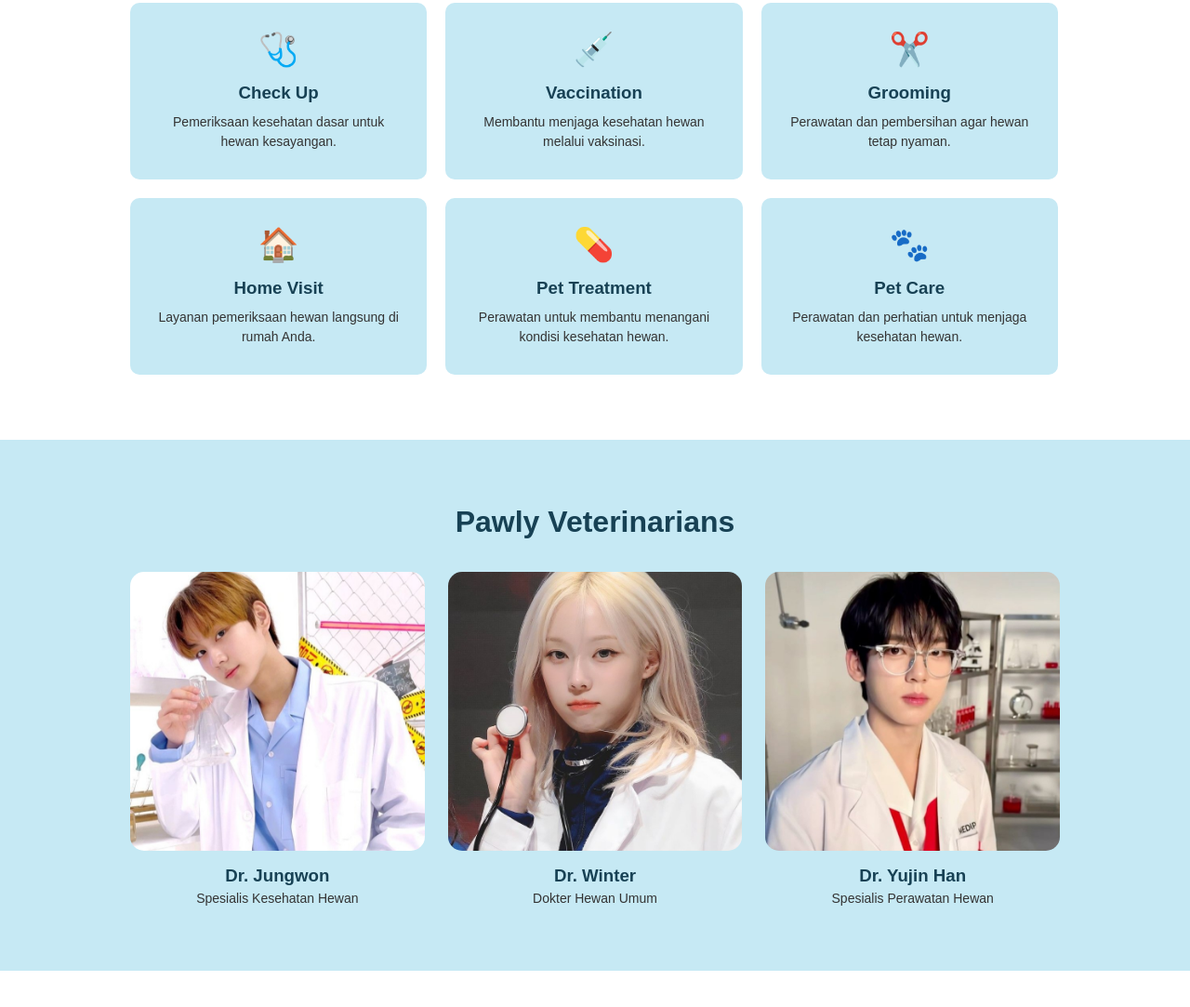
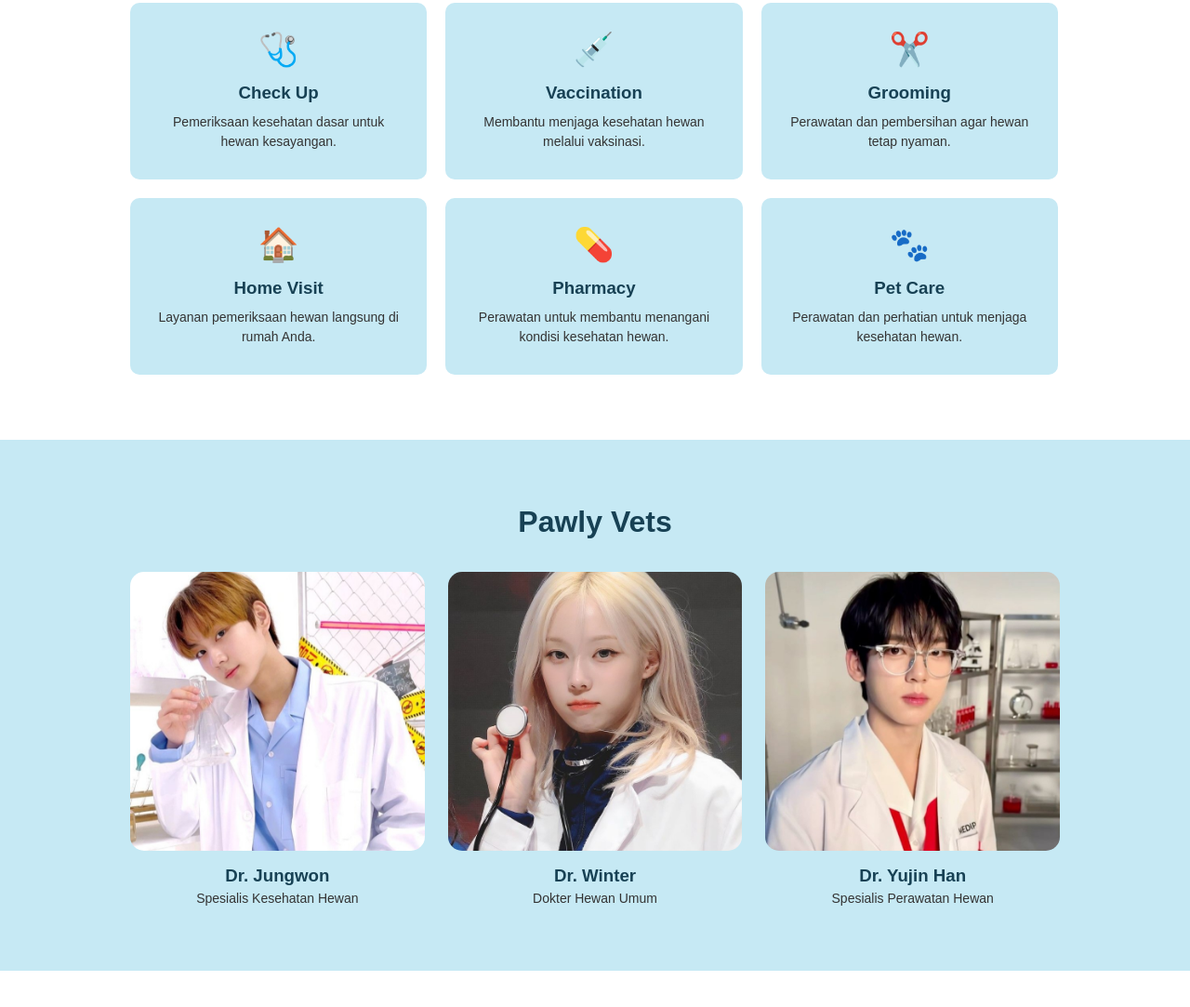
Before and after one commit to azzwkn/pawly, a plain HTML site: page index.html in a window 1280 px wide. Shown: the part 1403-2486 px from the top of the page at 93% size. Drawn offline with Linux system fonts and the light colour scheme.

Commit message:
Isi service sm vets

```diff
--- a/index.html
+++ b/index.html
@@ -171,7 +171,7 @@
 
                 <div class="icon">💊</div>
 
-                <h3>Pet Treatment</h3>
+                <h3>Pharmacy</h3>
 
                 <p>
                     Perawatan untuk membantu menangani kondisi kesehatan hewan.
@@ -199,7 +199,7 @@
     <section id="doctors" class="doctors">
 
         <div class="section-title">
-            <h2>Pawly Veterinarians</h2>
+            <h2>Pawly Vets</h2>
         </div>
 
         <div class="doctor-container">
```
